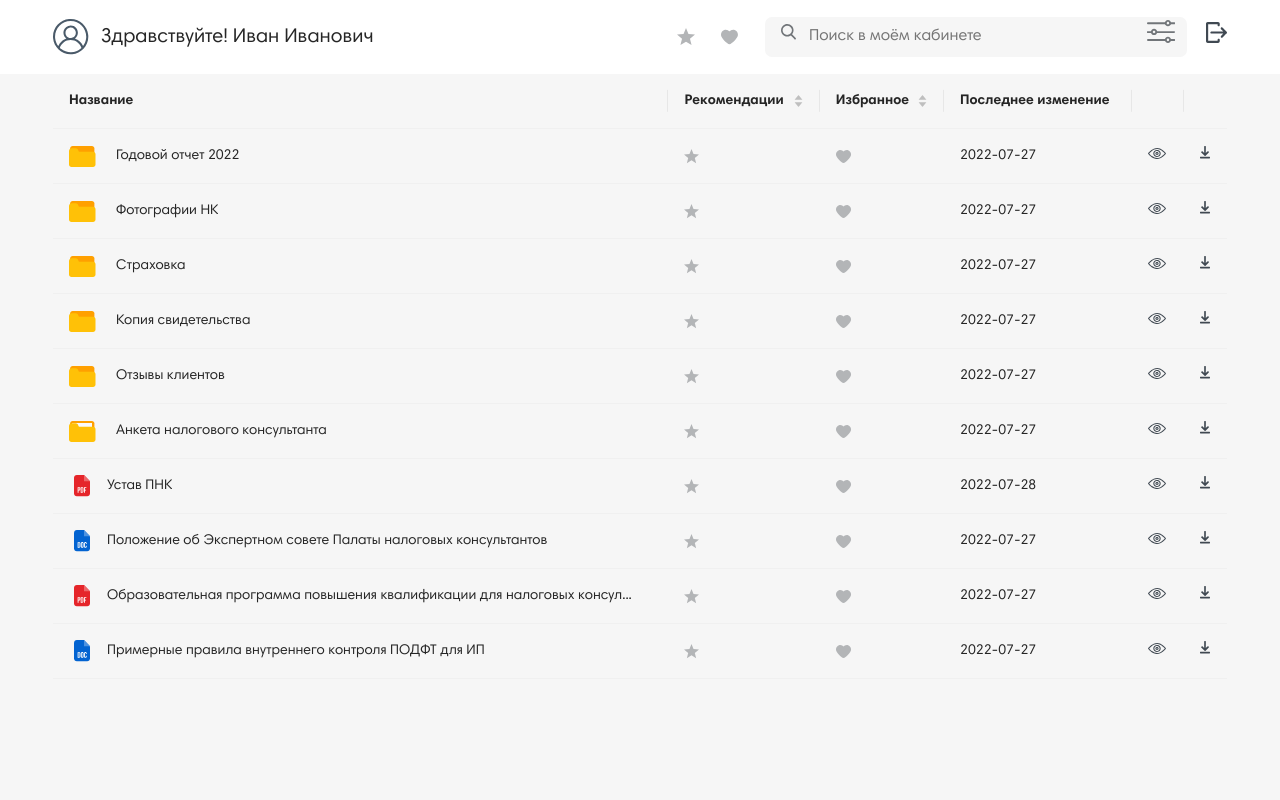
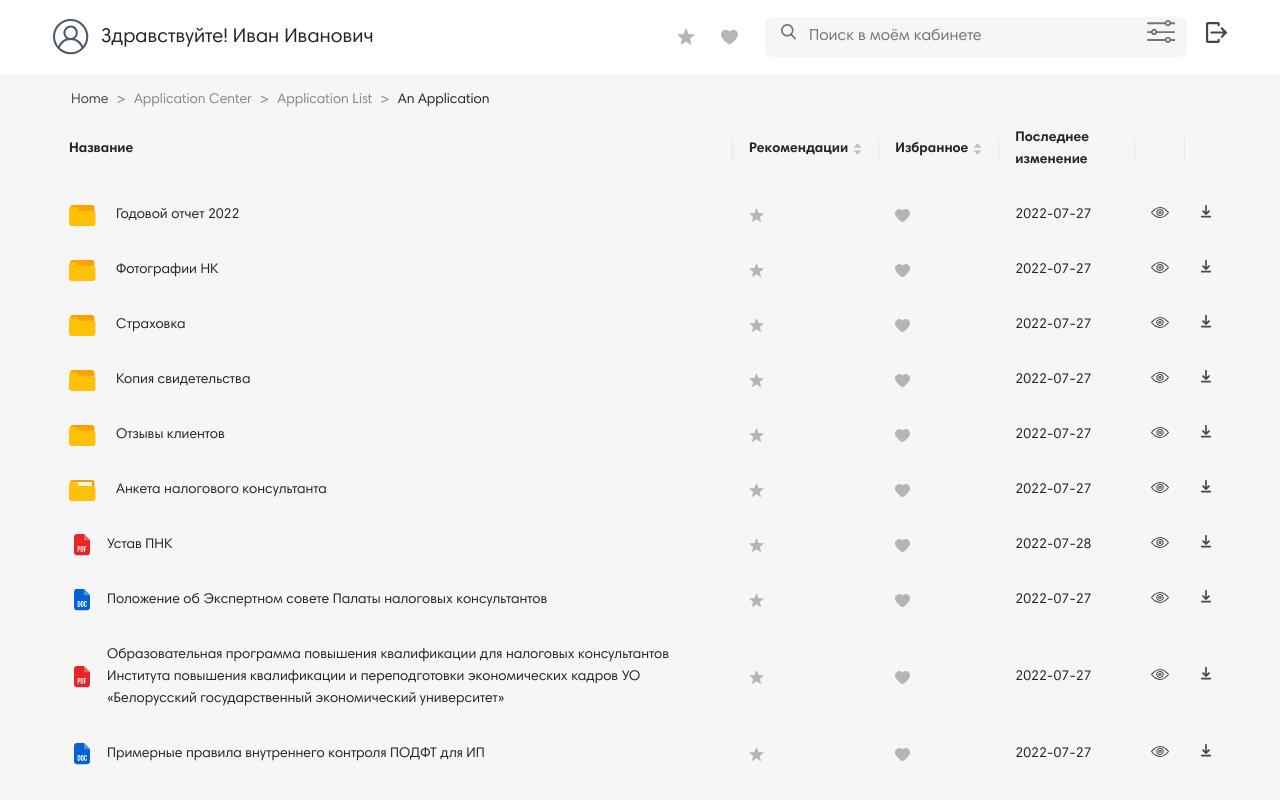
Before and after one commit to a-klimovich/drive, a React (Create React App) app: page / in a window 1280 px wide. Built offline with nearby package versions, Linux system fonts and the light colour scheme.

Commit message:
breadcrumbs

```diff
--- a/src/App.js
+++ b/src/App.js
@@ -1,3 +1,4 @@
+import { BackTop } from 'antd';
 // COMPONENTS
 import Header from "./components/layout/Header";
 import FileTable from './components/fileTable';
@@ -11,6 +12,12 @@ function App() {
       />
 
       <FileTable />
+
+      <BackTop>
+        <div
+          className='back-to-top'
+        >UP</div>
+      </BackTop>
     </div>
   );
 }
--- /dev/null
+++ b/src/assets/scss/components/UI/_backToTop.scss
@@ -0,0 +1,10 @@
+.back-to-top {
+  height: 40px;
+  width: 40px;
+  line-height: 40px;
+  border-radius: 50%;
+  background-color: $yellow;
+  color: $white;
+  text-align: center;
+  font-weight: 700;
+}
--- /dev/null
+++ b/src/assets/scss/components/_breadcrumb.scss
@@ -0,0 +1,7 @@
+.ant-breadcrumb {
+  align-items: center;
+  display: flex;
+  padding: 15px 18px;
+  color: $dark-gray;
+  padding-bottom: 0;
+}
--- a/src/assets/scss/components/_index.scss
+++ b/src/assets/scss/components/_index.scss
@@ -1,4 +1,6 @@
 @import './header';
 @import './loginForm';
+@import './breadcrumb';
 @import './UI/search-form';
 @import './UI/table';
+@import './UI/backToTop';
--- a/src/components/fileTable/__common/TitleFile.js
+++ b/src/components/fileTable/__common/TitleFile.js
@@ -33,12 +33,8 @@ const TitleFile = ({ data }) => {
       })}
       <Paragraph
         style={{
-          maxWidth: '90%',
           overflow: 'hidden',
           marginBottom: 0,
-        }}
-        ellipsis={{
-          rows: 1,
         }}
         editable={{
           onChange: setEditableStr,
--- a/src/components/fileTable/__common/base/FileTableColumn.js
+++ b/src/components/fileTable/__common/base/FileTableColumn.js
@@ -7,7 +7,7 @@ const columns = [
     title: 'Рекомендации',
     dataIndex: 'recommendations',
     sorter: {
-      compare: (x, y) => {return (x.recommendations === y.recommendations) ? 0 : x.recommendations? -1 : 1},
+      compare: (x, y) => { return (x.recommendations === y.recommendations) ? 0 : x.recommendations ? -1 : 1 },
       multiple: 2,
     },
   },
@@ -15,7 +15,7 @@ const columns = [
     title: 'Избранное',
     dataIndex: 'favorite',
     sorter: {
-      compare: (x, y) => {return (x.favorite === y.favorite) ? 0 : x.favorite? -1 : 1},
+      compare: (x, y) => { return (x.favorite === y.favorite) ? 0 : x.favorite ? -1 : 1 },
       multiple: 1,
     },
   },
--- a/src/components/fileTable/index.js
+++ b/src/components/fileTable/index.js
@@ -1,14 +1,16 @@
 import React from "react";
+// ANTD
+import { Table, Breadcrumb } from "antd";
 // COMPONENTS
 import decorIcon from "../UI/icons/decors";
 import Checkbox from "../form/CheckBox";
 import Container from "../helpers/Container";
-// ANTD
-import { Table } from "antd";
 // BASE
 import columns from "./__common/base/FileTableColumn";
 import TitleFile from "./__common/TitleFile";
 import APIIS from "./__common/base/APIIS";
+
+const { Item } = Breadcrumb;
 
 const newApiData = [
   ...APIIS.Folders,
@@ -36,6 +38,13 @@ export default function FileTable() {
 
   return (
     <Container>
+      <Breadcrumb separator=">">
+        <Item>Home</Item>
+        <Item href="">Application Center</Item>
+        <Item href="">Application List</Item>
+        <Item>An Application</Item>
+      </Breadcrumb>
+
       <Table
         columns={columns}
         dataSource={data}
```
Also changed, not shown: src/components/fileTable/__common/DateLastEdit.js (deleted).
